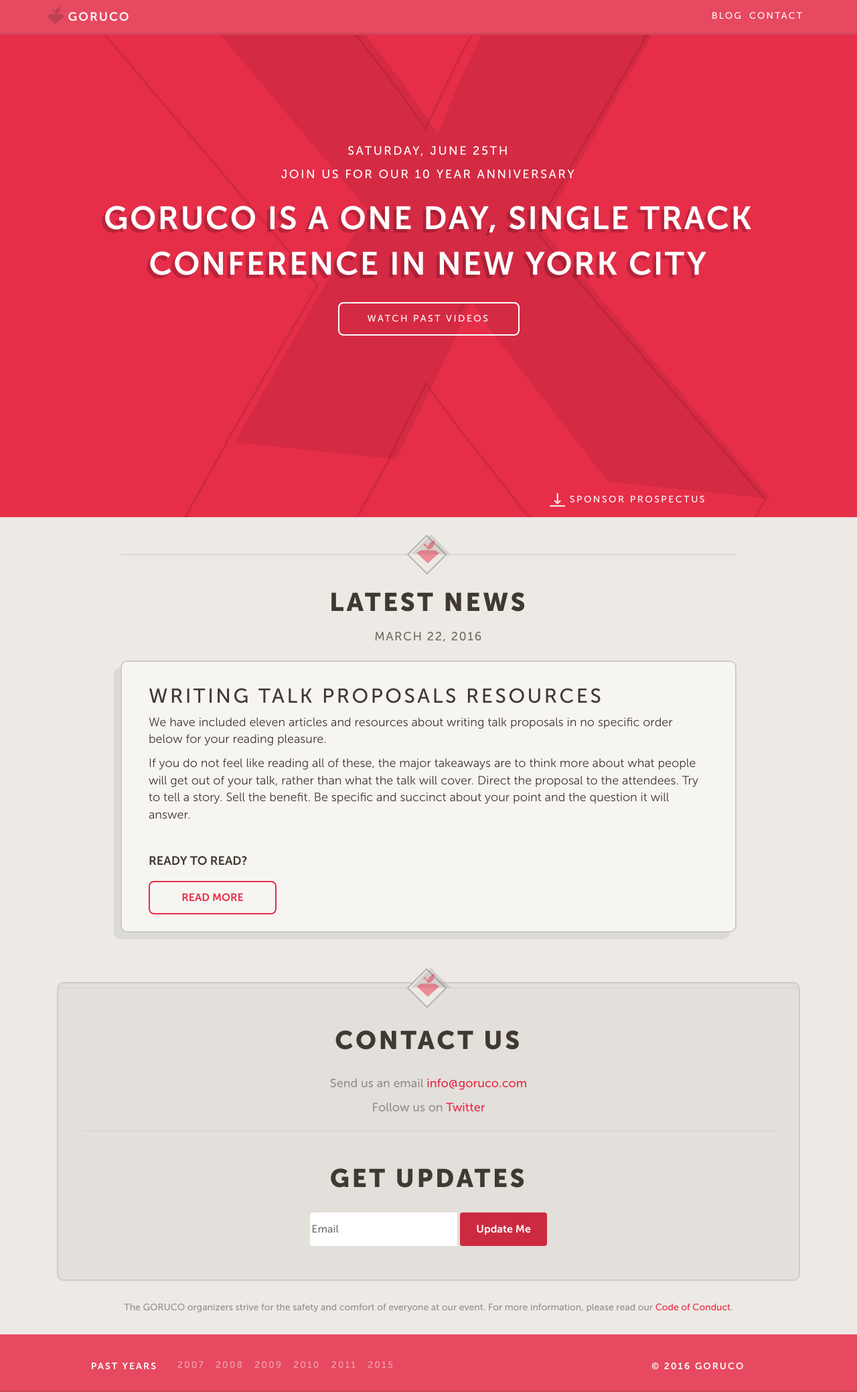
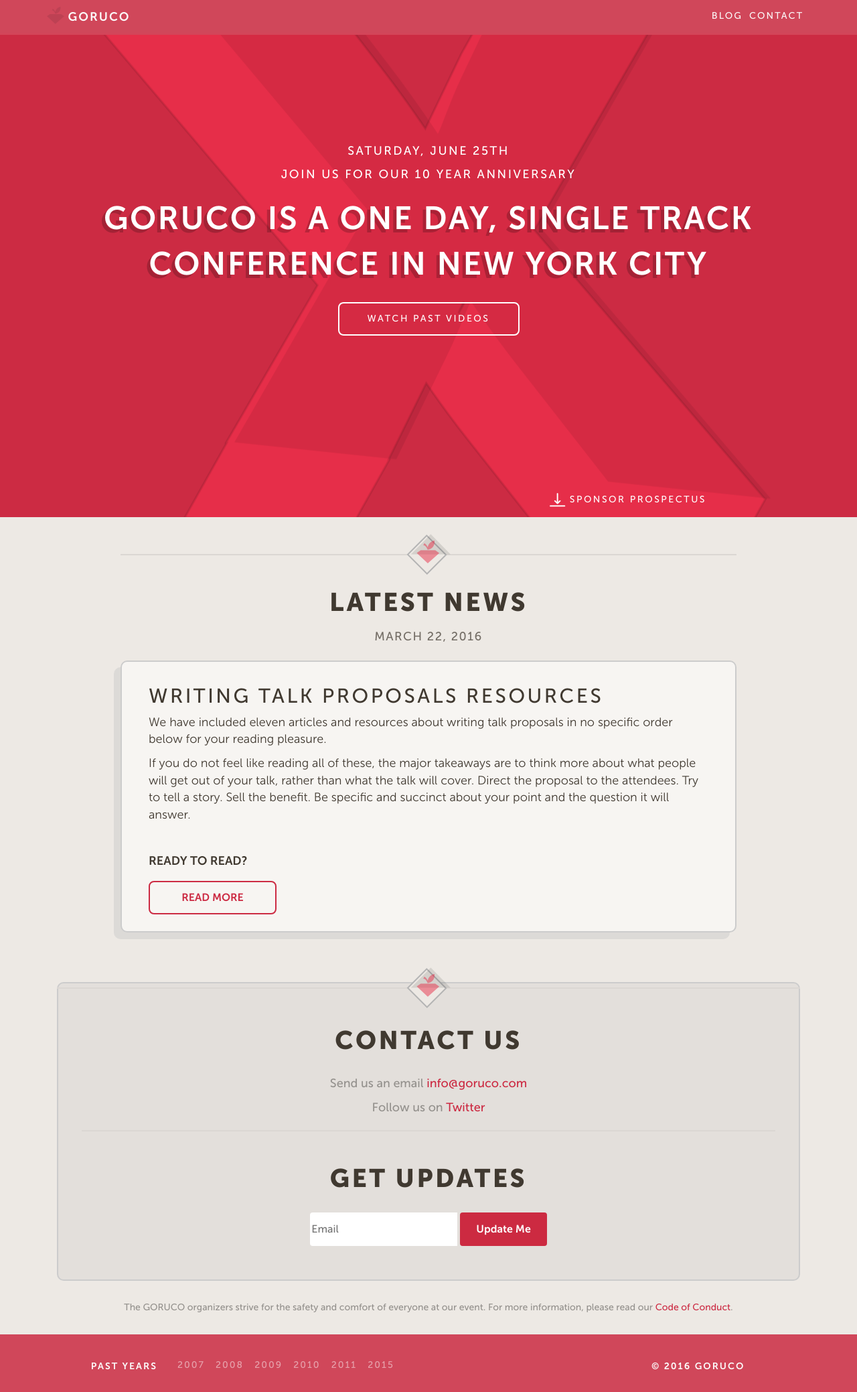
Before and after one commit to goruco/goruco2016, a Jekyll site: the page built from index.html, in a window 1280 px wide. Shown: the whole page at 67% size. Built offline with Jekyll 4.4.1, drawn with Linux system fonts in a browser that asks for light colours.

Commit message:
fix(announcements): background is incorrect closes #15

```diff
--- a/_sass/_colors.scss
+++ b/_sass/_colors.scss
@@ -1,4 +1,4 @@
-$red: #E62E49;
+$red: #CC2B43;
 $brown: #333333;
 $gray: #ede9e4;
 $gray2: #e3dfdb;
```
